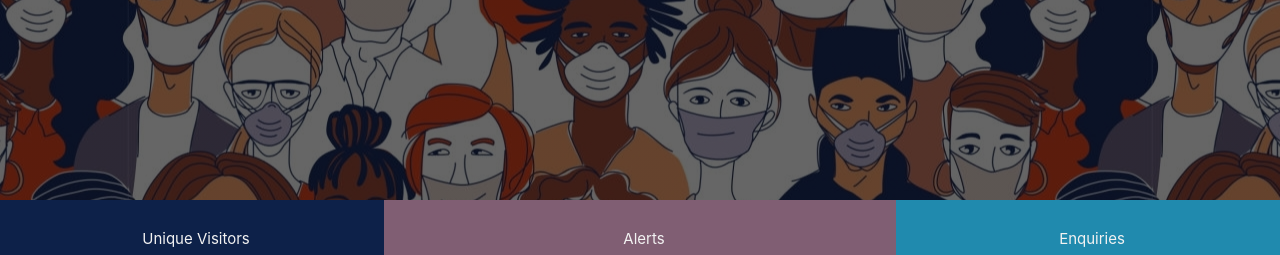
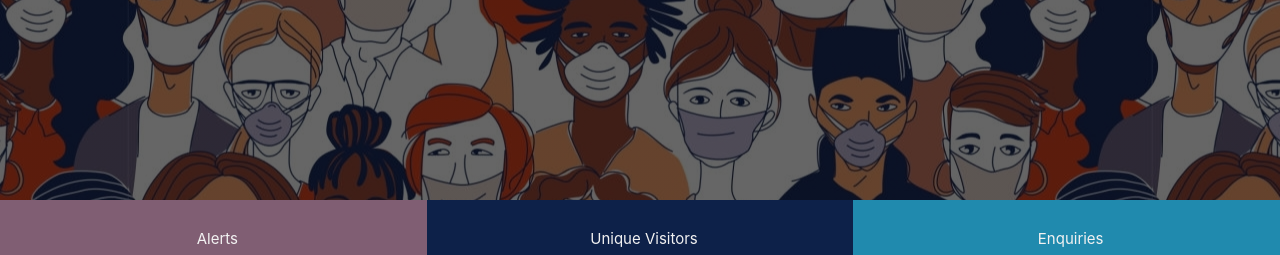
Before and after one commit to pseudo-sm/covidasha, a Django app: template app/templates/index.html in a window 1280 px wide. Shown: the part 545-800 px from the top of the page. Run offline with Django 3.2, Linux system fonts and the light colour scheme; the template is opened without the code that fills it, so the values that code supplies are empty; some libraries are stand-ins or nearby versions.

Commit message:
status bar changes

```diff
--- a/app/templates/index.html
+++ b/app/templates/index.html
@@ -254,7 +254,8 @@ select.errorHighlight, input.errorHighlight{
   <style>
     .stats-bar {
         overflow: hidden;
-        display: block;
+        display: flex;
+        place-content: space-evenly;
         background-color: #333;
         position: fixed;
         bottom: 0;
@@ -264,13 +265,14 @@ select.errorHighlight, input.errorHighlight{
 
     .stats-bar a {
         float: left;
-        display: block;
+        display: grid;
+        place-items: center;
         color: #f2f2f2;
         text-align: center;
         text-decoration: none;
         padding: 5px 0px 5px 0px;
         font-size: 17px;
-
+        width:100%;
         font-size: 15px;
     }
 
@@ -282,24 +284,30 @@ select.errorHighlight, input.errorHighlight{
      .smitem1 {
         background: #0D2149;
         color: white;
-        width: 30%;
     }
 
     .smitem2 {
         background: #805E73;
         color: white;
-        width: 40%;
     }
 
     .smitem3 {
         background: #208AAE;
         color: white;
-        width: 30%;
     }
   </style>
   <div class="stats-bar">
+    <a href="#" class="smitem2">
+      <div class="pl-2 pr-2">
+        <div class="row no-gutters">
+          <div class="col-12 text-center pl-2">
+            <span class="sideHide"><span id="doctors">{{alerts_count}}</span><br>Alerts</span>
+          </div>
+        </div>
+      </div>
+    </a>
     <a href="#" class="smitem1">
-      <div class="container-fluid">
+      <div class="pl-2 pr-2">
         <div class="row no-gutters">
           <div class="col-12 text-center pl-2">
             <span class="sideHide"><span id="doctors">{{visits}}</span><br>Unique Visitors</span>
@@ -307,17 +315,8 @@ select.errorHighlight, input.errorHighlight{
         </div>
       </div>
     </a>
-    <a href="#" class="smitem2">
-      <div class="container-fluid">
-        <div class="row no-gutters">
-          <div class="col-12 text-center pl-2">
-            <span class="sideHide"><span id="doctors">{{alerts_count}}</span><br>Alerts</span>
-          </div>
-        </div>
-      </div>
-    </a>
     <a href="#" class="smitem3">
-      <div class="container-fluid">
+      <div class="pl-2 pr-2">
         <div class="row no-gutters">
           <div class="col-12 text-center pl-2">
             <span class="sideHide"><span id="doctors">{{enquires}}</span><br>Enquiries</span>
```
